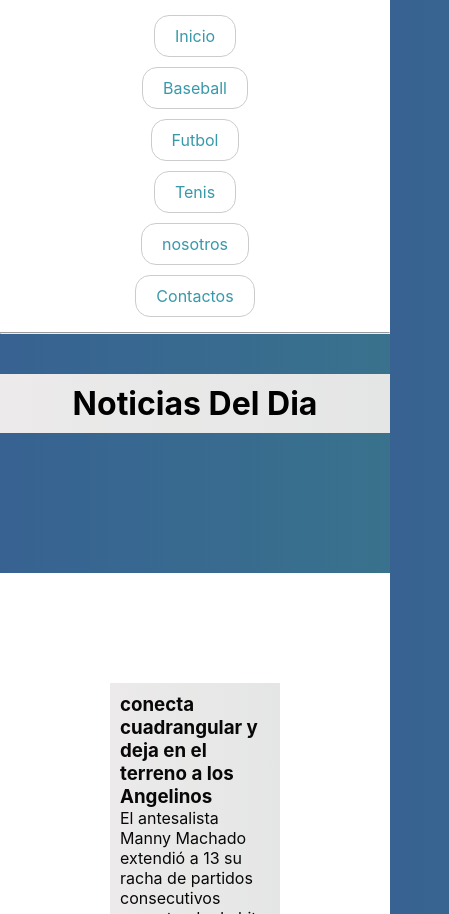
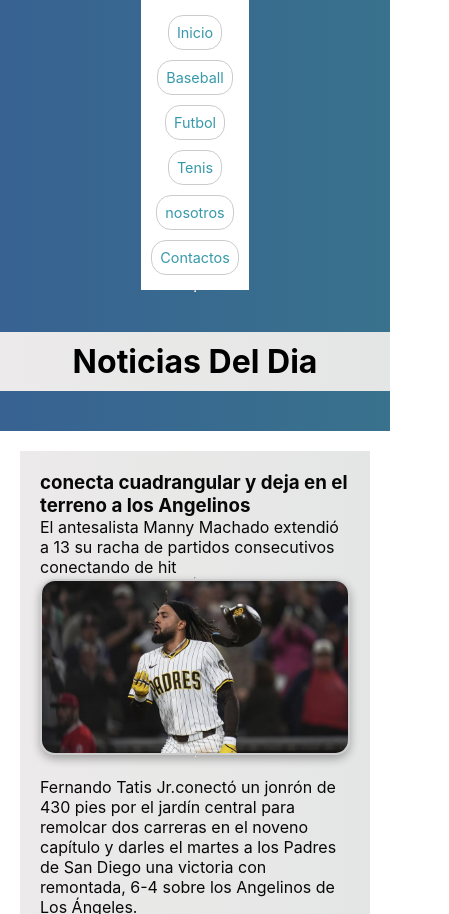
Before and after one commit to asaelrm/Extreme-Sport, a plain HTML site: page index.html in a window 390 px wide. Shown: the top 914 px of the page, 449 px wide, since content can reach past the window. Drawn offline with Linux system fonts and the light colour scheme.

Commit message:
Update menu.css

```diff
--- a/menu.css
+++ b/menu.css
@@ -16,6 +16,24 @@ Extreme Sport
   --bg-gradient: linear-gradient(to right, #376292, #39728d);
 }
 
+/*
+  color de pagina
+  */
+  body {
+  background: var(--bg-gradient);
+  color: var(--text-color);
+  font-family: 'Inter', 'Poppins', sans-serif;
+  display: flex;
+  flex-direction: column;
+  align-items: center;
+
+  }
+
+  main, section, .ar1, .ar2, .noticias {
+  max-width: 1200px;
+  width: 100%;
+}
+
 .MenuH a{
     background-color: #ffffff;
     color: #3799aa;
@@ -23,11 +41,14 @@ Extreme Sport
     width: 100px;
     text-align: center;
     padding: 10px;
-    border-radius: 15px;    /* Bordes redondeados */
-   font-size: clamp(1rem, 1.0vw, 2rem); /* sin espacios en clamp() */
-    border: 1px solid #ccc; /* Borde */
-
-
+    border-radius: 15px;
+    font-size: clamp(1rem, 1.0vw, 2rem);
+    border: 1px solid #ccc;
+     /* Borde */          :;
+    -webkit-border-radius: 15px;
+    -moz-border-radius: 15px;
+    -ms-border-radius: 15px;
+    -o-border-radius: 15px;
 }
 
 .MenuH a:hover{
@@ -38,15 +59,6 @@ Extreme Sport
 
 }
 
-/*
-  color de pagina
-  */
-  body {
-    background: var(--bg-gradient);
-  color: var(--text-color);
-  font-family: 'Inter', 'Poppins', sans-serif;
-
-  }
 
   nav {
   background-color: #ffffff;
@@ -291,6 +303,35 @@ estilo de media
   }
 }
 
+@media (max-width: 480px) {
+  .carousel-container {
+    max-width: 100%;
+    padding: 0;
+  }
+
+  .carousel-item {
+    padding: 10px;
+    flex-direction: column;
+  }
+
+  .video-wrapper, .img1, .img2, .vd1, .vd2 {
+    width: 100%;
+    max-width: 100%;
+    height: auto;
+  }
+
+  section, .ar1, .ar2 {
+    padding: 20px;
+    margin: 0;
+  }
+
+  .MenuH a {
+    font-size: 0.9rem;
+    padding: 8px;
+  }
+}
+
+
 /* PRUEBA */
 
 .carousel-container {
```
